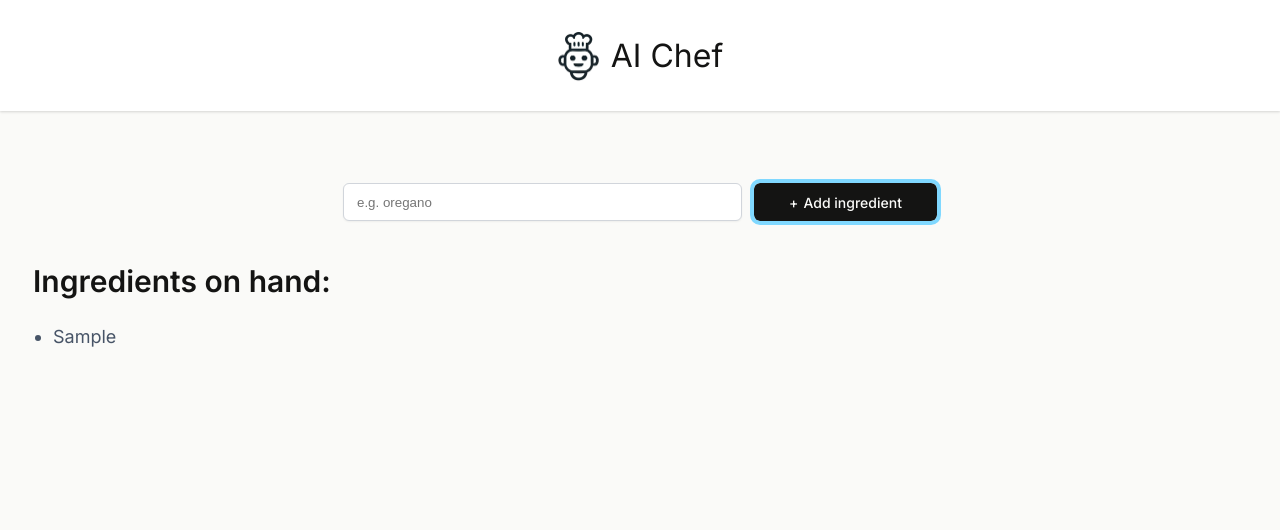
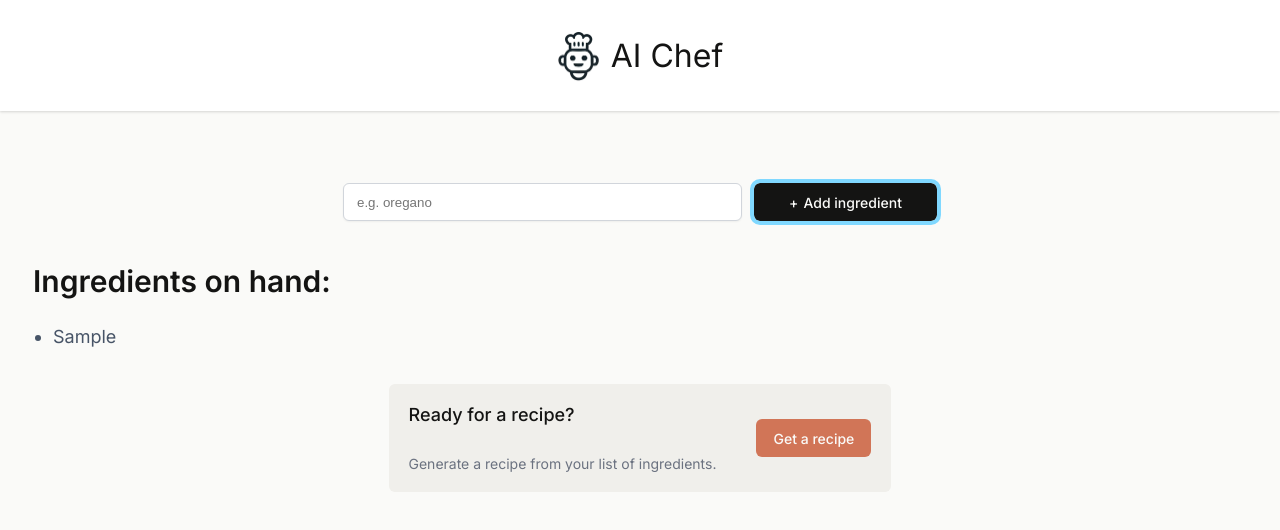
Before and after one commit to cdmain/ai-chef, a React (Vite) app: page / in a window 1280 px wide. Both pictures are taken after typing "Sample" into the empty fields and a click on the button "Add ingredient". Shown: the top 530 px of the page. Built offline with nearby package versions, Linux system fonts and the light colour scheme.

Commit message:
changed the app to allow one ingredient to generate a recipe

```diff
--- a/src/components/IngredientList.jsx
+++ b/src/components/IngredientList.jsx
@@ -15,7 +15,7 @@ export default function IngredientsList(props) {
                 </ul>
             </div>
 
-            {props.ingredientList.length > 3 &&
+            {props.ingredientList.length > 0 &&
                 <div className="get-recipe-container">
                     <div>
                         <h3 className="get-recipe-heading">Ready for a recipe?</h3>
```
